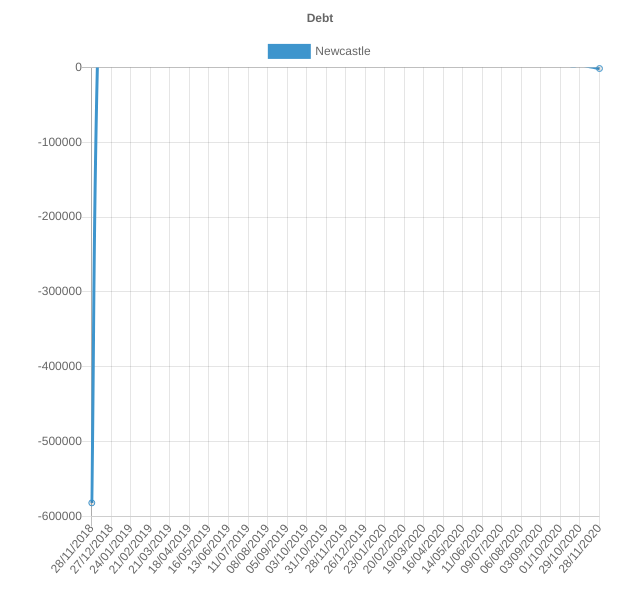
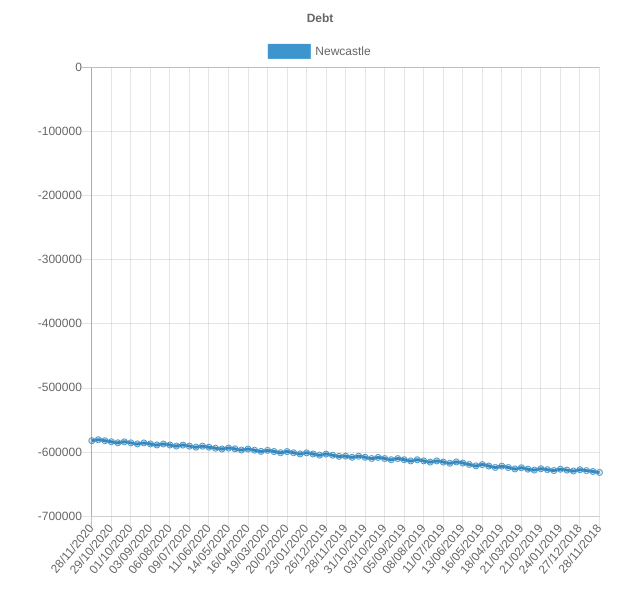
Before and after one commit to cpulse-0/w.x, a plain HTML site: page index.html in a window 1280 px wide. Shown: the whole page, without its empty margins (320-960 px from the left). Drawn offline with nearby package versions, Linux system fonts and the light colour scheme.

Commit message:
Update index.html

```diff
--- a/index.html
+++ b/index.html
@@ -35,17 +35,17 @@ processData = function() {
   var output = []
   var lines  = record.split('\n')
 
-  lines.forEach(function(line) {
+  for (var i = lines.length - 1; i > -1; i--) {
+    var line = lines[i]
     items = line.split(/\s+/g)
-    if (items.length < 3) {} else {
+    if (items.length < 3) { } else {
       var date       = items[0]
       var amount     = parseFloat(items[1])
       var type       = items[2]
       cum = cum + (type == "D" ? amount : type == "C" ? -amount : 0)
-
-      output.unshift({date:date, amount:amount, type:type, cumulative:parseFloat(cum.toFixed(2))})
+      output.unshift({date: date, amount: amount, type: type, cumulative: parseFloat(cum.toFixed(2)) })
     }
-  })
+  }
   console.log(output)
 
   var dates = []
```
